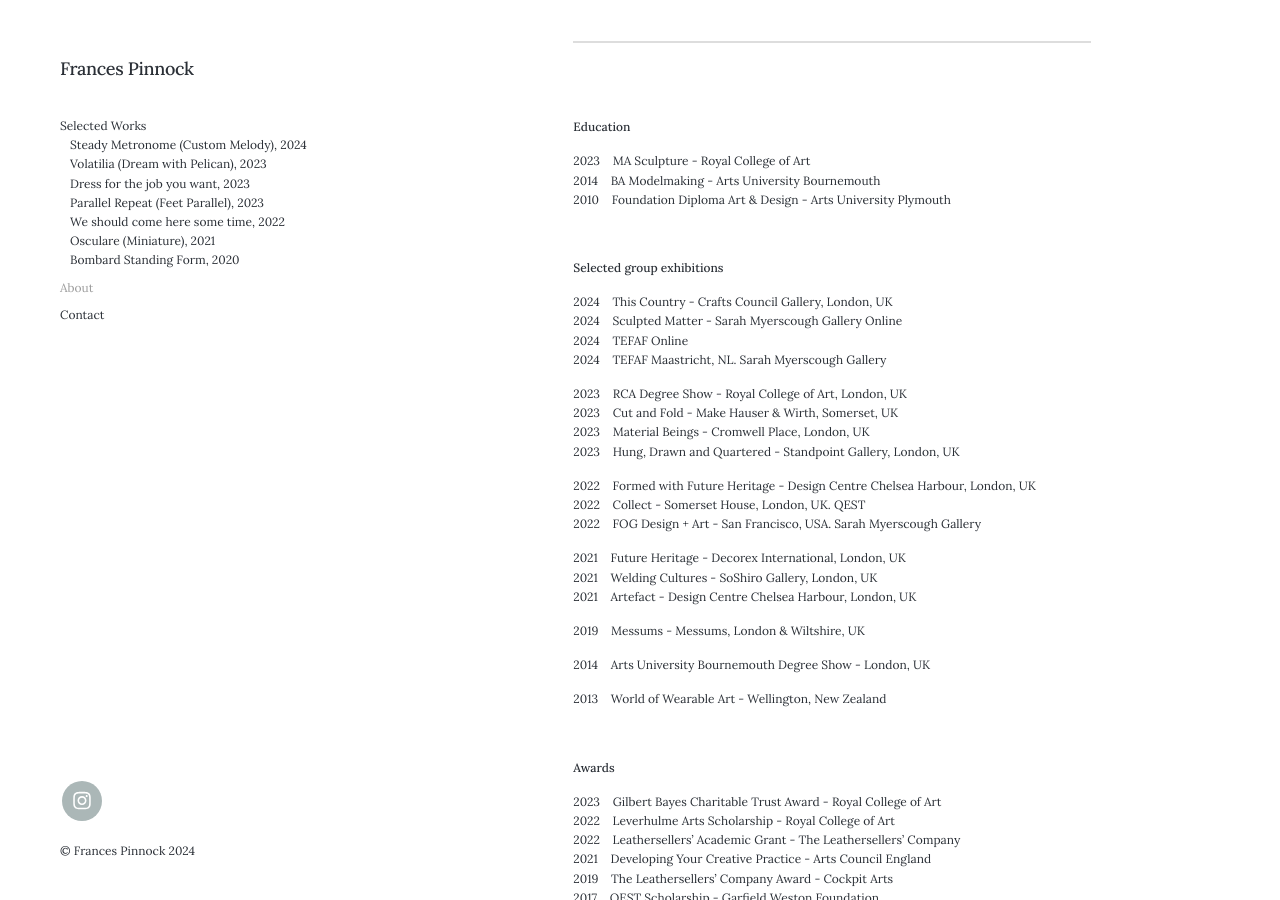
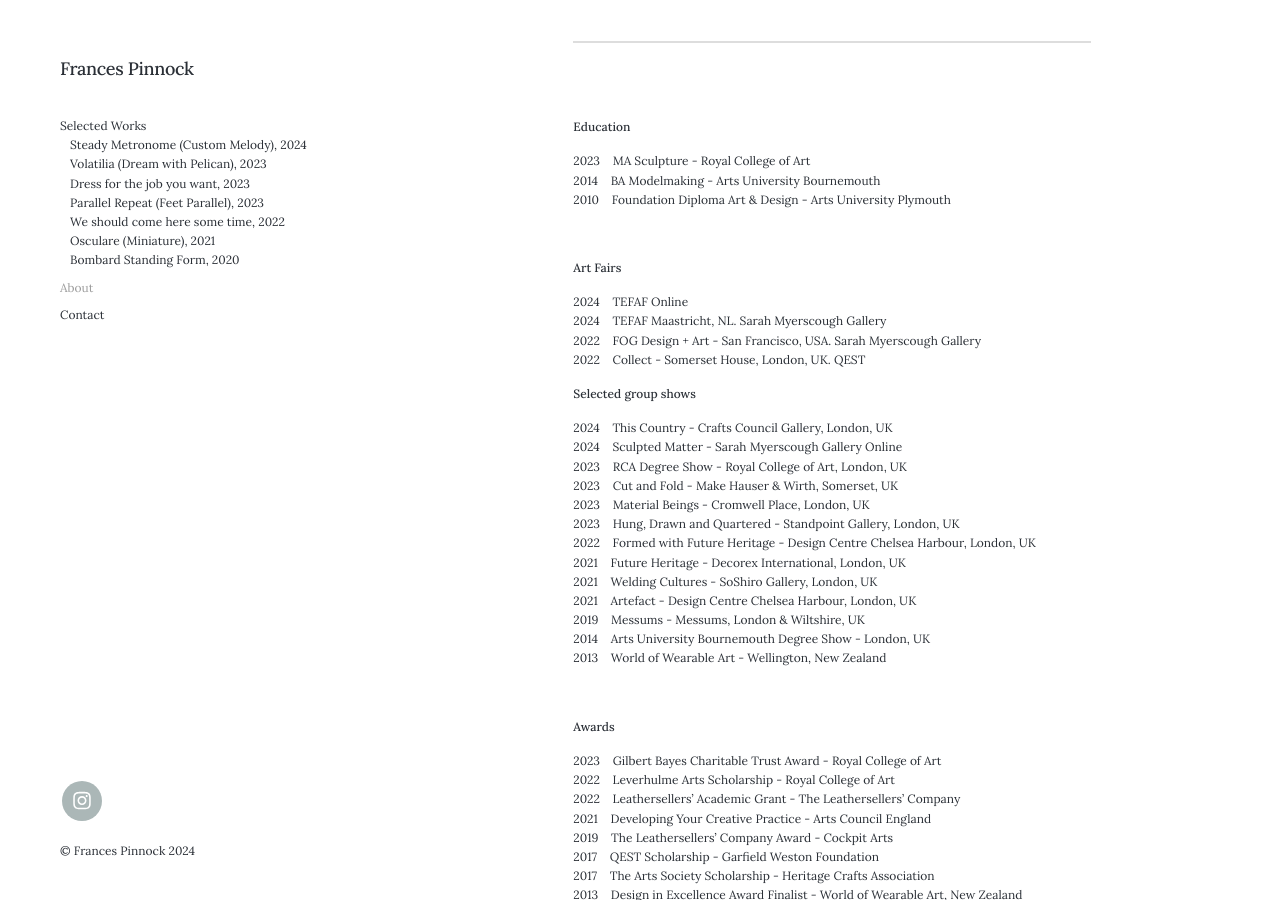
Before and after one commit to francespinnock/francespinnock.github.io, a Jekyll site: the page built from _pages/about.md, in a window 1280 px wide and 900 px high, scrolled down 507 px. Built offline with Jekyll 4.4.1, drawn with Linux system fonts in a browser that asks for light colours; nearby versions of some CDN libraries.

Commit message:
Update about.md

```diff
--- a/_pages/about.md
+++ b/_pages/about.md
@@ -37,31 +37,28 @@ Frances Pinnock (b. 1990, Bristol, UK) received an MA in Sculpture from the Roya
 <br />
 
 
+**Art Fairs**
 
-**Selected group exhibitions**
+2024&nbsp;&nbsp;&nbsp; TEFAF Online
+2024&nbsp;&nbsp;&nbsp; TEFAF Maastricht, NL. Sarah Myerscough Gallery
+2022&nbsp;&nbsp;&nbsp; FOG Design + Art - San Francisco, USA. Sarah Myerscough Gallery
+2022&nbsp;&nbsp;&nbsp; Collect - Somerset House, London, UK. QEST
+
+
+**Selected group shows**
 
 2024&nbsp;&nbsp;&nbsp; This Country - Crafts Council Gallery, London, UK
 2024&nbsp;&nbsp;&nbsp; Sculpted Matter - Sarah Myerscough Gallery Online
-2024&nbsp;&nbsp;&nbsp; TEFAF Online
-2024&nbsp;&nbsp;&nbsp; TEFAF Maastricht, NL. Sarah Myerscough Gallery
-
 2023&nbsp;&nbsp;&nbsp; RCA Degree Show - Royal College of Art, London, UK
 2023&nbsp;&nbsp;&nbsp; Cut and Fold - Make Hauser & Wirth, Somerset, UK
 2023&nbsp;&nbsp;&nbsp; Material Beings - Cromwell Place, London, UK
 2023&nbsp;&nbsp;&nbsp; Hung, Drawn and Quartered - Standpoint Gallery, London, UK
-
 2022&nbsp;&nbsp;&nbsp; Formed with Future Heritage - Design Centre Chelsea Harbour, London, UK
-2022&nbsp;&nbsp;&nbsp; Collect - Somerset House, London, UK. QEST
-2022&nbsp;&nbsp;&nbsp; FOG Design + Art - San Francisco, USA. Sarah Myerscough Gallery
-
 2021&nbsp;&nbsp;&nbsp; Future Heritage - Decorex International, London, UK
 2021&nbsp;&nbsp;&nbsp; Welding Cultures - SoShiro Gallery, London, UK
 2021&nbsp;&nbsp;&nbsp; Artefact - Design Centre Chelsea Harbour, London, UK
-
 2019&nbsp;&nbsp;&nbsp; Messums - Messums, London & Wiltshire, UK
-
 2014&nbsp;&nbsp;&nbsp; Arts University Bournemouth Degree Show - London, UK
-
 2013&nbsp;&nbsp;&nbsp; World of Wearable Art - Wellington, New Zealand
 
 <br />
```
